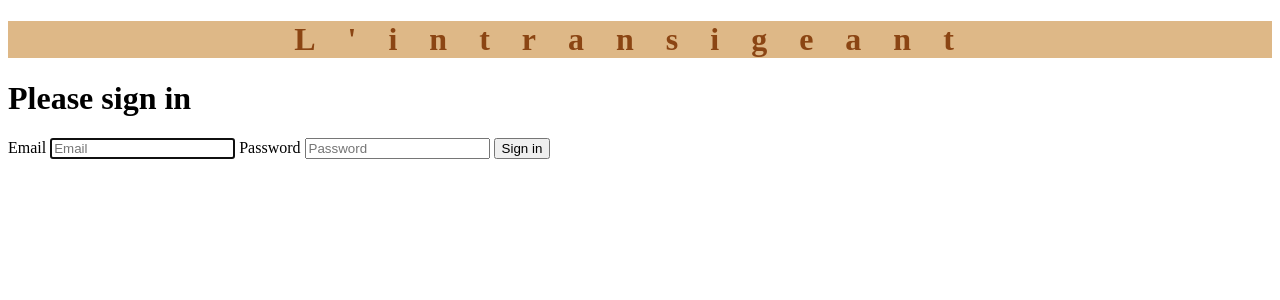
After one commit to JosephinAngegardien/Allorobot, a Symfony app: template templates/security/login.html.twig in a window 1280 px wide. The commit adds this page. Shown: the top 300 px of the page. Run offline with Twig, Linux system fonts and the light colour scheme; the template is opened without the code that fills it, so the values that code supplies are empty; some libraries are stand-ins or nearby versions.

Commit message:
Bientôt cinq heures

```diff
--- /dev/null
+++ b/public/css/style.css
@@ -0,0 +1,76 @@
+
+@media(max-width: 575px){
+    #titredumagazine{
+        color: rgb(136, 130, 49);
+    }
+    #bandeautitre{
+        background-color: rgb(116, 23, 61);
+        text-align: center;
+    }
+    .illustration{
+        max-width: 33%;
+        overflow: hidden;
+    }
+}
+
+@media (min-width: 576px) {
+    #titredumagazine{
+        color: blue;
+    }
+    #bandeautitre{
+        background-color: burlywood;
+        text-align: center;
+        letter-spacing: 0.5em;
+    }
+    .illustration{
+        max-width: 33%;
+        overflow: hidden;
+    }
+ }
+
+@media (min-width: 768px) {
+    #titredumagazine{
+        color: chartreuse;
+    }
+    #bandeautitre{
+        background-color: burlywood;
+        text-align: center;
+        letter-spacing: 1em;
+    }
+    .illustration{
+        max-width: 33%;
+        overflow: hidden;
+    }
+ }
+
+@media (min-width: 992px) {
+    #titredumagazine{
+        color: crimson;
+    }
+    #bandeautitre{
+        background-color: burlywood;
+        text-align: center;
+        letter-spacing: 1.5em;
+    }
+    .illustration{
+        max-width: 33%;
+        overflow: hidden;
+    }
+ }
+
+@media (min-width: 1200px) {
+    #titredumagazine{
+        color: saddlebrown;
+    }
+    #bandeautitre{
+        background-color: burlywood;
+        text-align: center;
+        letter-spacing: 2em;
+    }
+    .illustration{
+        max-width: 33%;
+
+        overflow: hidden;
+    }
+
+ }
--- a/templates/base.html.twig
+++ b/templates/base.html.twig
@@ -8,19 +8,24 @@
 
         {% block stylesheets %}
 
-        <link rel="stylesheet" href="https://stackpath.bootstrapcdn.com/bootstrap/4.3.1/css/bootstrap.min.css" integrity="sha384-ggOyR0iXCbMQv3Xipma34MD+dH/1fQ784/j6cY/iJTQUOhcWr7x9JvoRxT2MZw1T" crossorigin="anonymous">
+        <!--   <link rel="stylesheet" href="https://stackpath.bootstrapcdn.com/bootstrap/4.3.1/css/bootstrap.min.css"
+         integrity="sha384-ggOyR0iXCbMQv3Xipma34MD+dH/1fQ784/j6cY/iJTQUOhcWr7x9JvoRxT2MZw1T" crossorigin="anonymous">   -->
+        <link rel="stylesheet" href="{{ asset("css/style.css") }}">
 
         {% endblock %}
     </head>
     <body>
 
+        <div id="bandeautitre">
+            <h1 id="titredumagazine">L'intransigeant</h1>
+        </div>
 
 
         {% block body %}
-        <div class="container-fluid">
-            <h1>L'intransigeant</h1>
-        </div>
+
+
         {% endblock %}
+
         {% block javascripts %}
 
         <script src="https://code.jquery.com/jquery-3.3.1.slim.min.js" integrity="sha384-q8i/X+965DzO0rT7abK41JStQIAqVgRVzpbzo5smXKp4YfRvH+8abtTE1Pi6jizo" crossorigin="anonymous"></script>
--- a/templates/pagedaccueil.html.twig
+++ b/templates/pagedaccueil.html.twig
@@ -11,6 +11,12 @@
 
 {% block body %}
 
+{# {{ parent() }} #}
 
+<article>
+
+<img id="illustration1" class="illustration" src="{{ asset("images/pompidouannonce.jpg") }}" alt="Ici devrait se trouver une image.">
+
+</article>
 
 {% endblock %}
--- /dev/null
+++ b/templates/security/login.html.twig
@@ -0,0 +1,40 @@
+{% extends 'base.html.twig' %}
+
+{% block title %}Log in!{% endblock %}
+
+{% block body %}
+<form method="post">
+    {% if error %}
+        <div class="alert alert-danger">{{ error.messageKey|trans(error.messageData, 'security') }}</div>
+    {% endif %}
+
+    {% if app.user %}
+        <div class="checkbox mb-3">You are logged in as {{ app.user.username }}, <a href="{{ path('app_logout') }}">Logout</a>
+    {% endif %}
+
+    <h1 class="h3 mb-3 font-weight-normal">Please sign in</h1>
+    <label for="inputEmail" class="sr-only">Email</label>
+    <input type="email" value="{{ last_username }}" name="email" id="inputEmail" class="form-control" placeholder="Email" required autofocus>
+    <label for="inputPassword" class="sr-only">Password</label>
+    <input type="password" name="password" id="inputPassword" class="form-control" placeholder="Password" required>
+
+    <input type="hidden" name="_csrf_token"
+           value="{{ csrf_token('authenticate') }}"
+    >
+
+    {#
+        Uncomment this section and add a remember_me option below your firewall to activate remember me functionality.
+        See https://symfony.com/doc/current/security/remember_me.html
+
+        <div class="checkbox mb-3">
+            <label>
+                <input type="checkbox" name="_remember_me"> Remember me
+            </label>
+        </div>
+    #}
+
+    <button class="btn btn-lg btn-primary" type="submit">
+        Sign in
+    </button>
+</form>
+{% endblock %}
```
Also changed, not shown: src/Controller/SecurityController.php (added, +36 -0 lines), src/Migrations/Version20190730140801.php (added, +35 -0 lines), src/Security/LeGardienDeLaPorteAuthenticator.php (added, +96 -0 lines), public/images/archeriviere.jpeg (added), public/images/foretautomnale.jpg (added), public/images/foretfaon.jpg (added), public/images/pompidouannonce.jpg (added), 1 other file.
